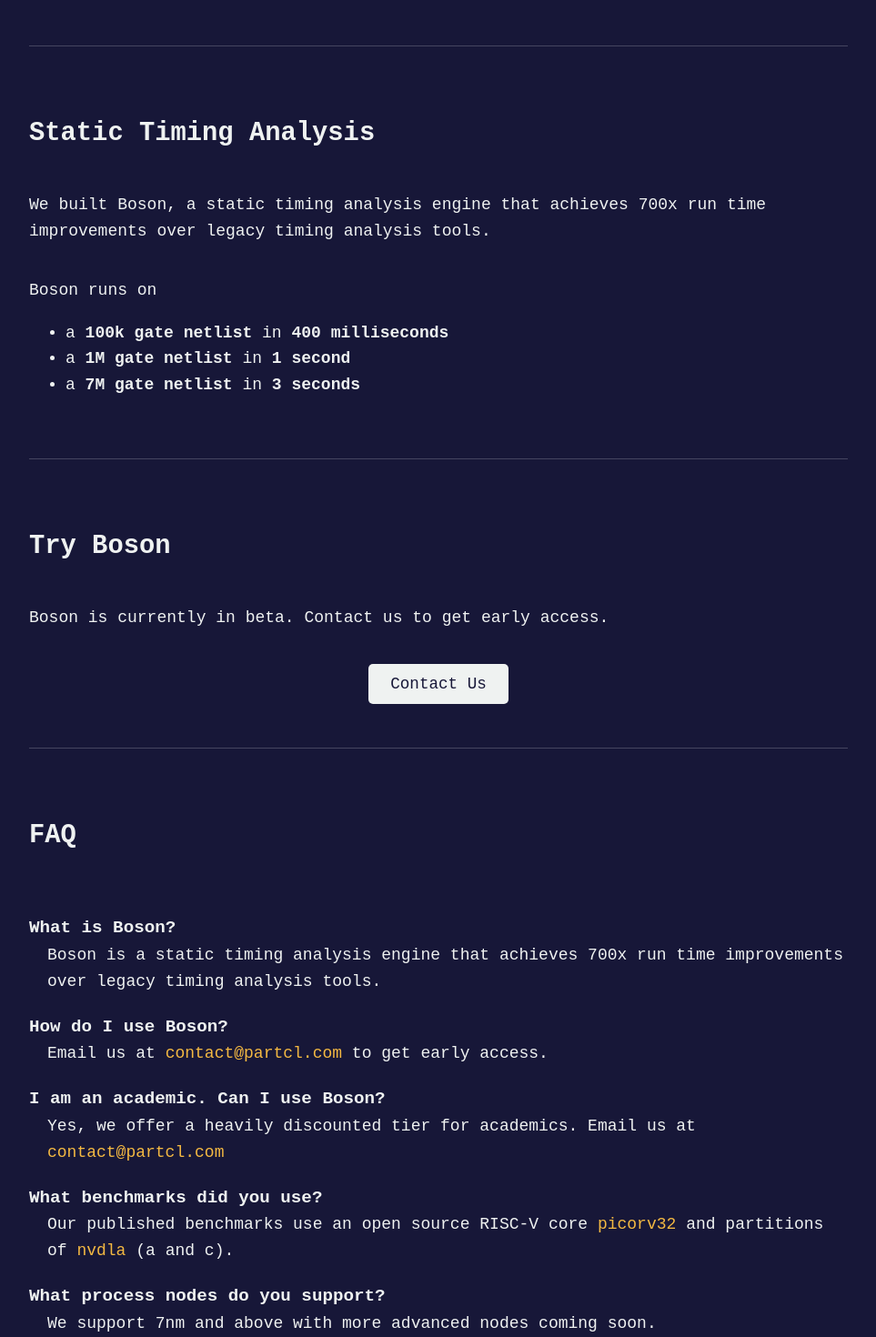
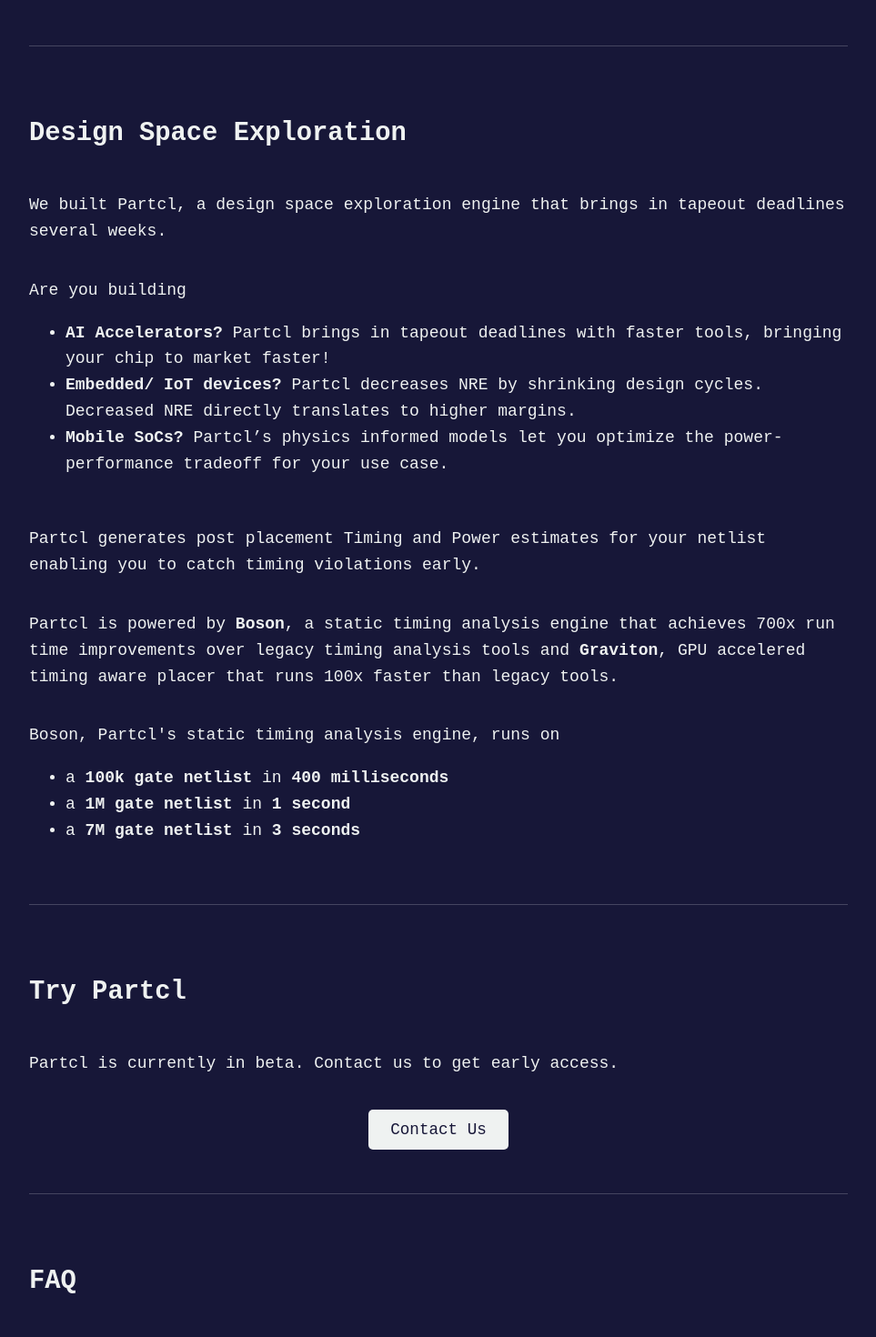
Before and after one commit to partcleda/partcleda.github.io, a React (Create React App) app: page / in a window 1280 px wide. Shown: the part 800-2270 px from the top of the page at 91% size, without its empty margins (158-1121 px from the left). Built offline with nearby package versions, Linux system fonts and the light colour scheme.

Commit message:
update in advance of YC launch

```diff
--- a/src/App.js
+++ b/src/App.js
@@ -20,7 +20,7 @@
           </p>
         </header>
         <div className="links-container">
-          <a href="#sta">STA</a><span className="separator">|</span>
+          <a href="#dse">DSE</a><span className="separator">|</span>
           <a href="#demo">Demo</a><span className="separator">|</span>
           <a href="#faq">FAQ</a><span className="separator">|</span>
           <a href="#about">About</a>
@@ -29,10 +29,27 @@
 
       <div className="content-section">
         <hr />
-        <h2 id="sta">Static Timing Analysis</h2>
-        <p>We built Boson, a static timing analysis engine that achieves 700x run time improvements over legacy timing analysis tools.</p>
+        <h2 id="dse">Design Space Exploration</h2>
+        <p>We built Partcl, a design space exploration engine that brings in tapeout deadlines several weeks.</p>
 
-        <p>Boson runs on
+        <p>
+          Are you building
+          <ul>
+            <li><strong>AI Accelerators?</strong> Partcl brings in tapeout deadlines with faster tools, bringing your chip to market faster!</li>
+            <li><strong>Embedded/ IoT devices?</strong> Partcl decreases NRE by shrinking design cycles. Decreased NRE directly translates to higher margins.</li>
+            <li><strong>Mobile SoCs?</strong> Partcl’s physics informed models let you optimize the power-performance tradeoff for your use case.</li>
+          </ul>
+        </p>
+        <p>
+          Partcl generates post placement Timing and Power estimates for your netlist enabling you to catch timing violations early.
+        </p>
+
+        <p>
+          Partcl is powered by <strong>Boson</strong>, a static timing analysis engine that achieves 700x run time improvements over legacy timing analysis tools and <strong>Graviton</strong>, GPU accelered timing aware placer that runs 100x faster than legacy tools.
+        </p>
+
+        <p>
+          Boson, Partcl's static timing analysis engine, runs on
           <ul>
             <li>a <strong>100k gate netlist</strong> in <strong>400 milliseconds</strong></li>
             <li>a <strong>1M gate netlist</strong> in <strong>1 second</strong></li>
@@ -40,12 +57,12 @@
           </ul>
         </p>
 
+        <hr />
+        <h2 id="demo">Try Partcl</h2>
+        <p>
+          Partcl is currently in beta. Contact us to get early access.
+        </p>
 
-        <hr />
-        <h2 id="demo">Try Boson</h2>
-        <p>
-          Boson is currently in beta. Contact us to get early access.
-        </p>
         <p>
           <button className="mailto-button" onClick={handleMailTo} style={{ display: 'block', margin: '0 auto' }}>
             Contact Us
@@ -58,11 +75,8 @@
           <dt>What is Boson?</dt>
           <dd>Boson is a static timing analysis engine that achieves 700x run time improvements over legacy timing analysis tools.</dd>
 
-          <dt>How do I use Boson?</dt>
-          <dd>Email us at <a href="mailto:contact@partcl.com">contact@partcl.com</a> to get early access.</dd>
-
-          <dt>I am an academic. Can I use Boson?</dt>
-          <dd>Yes, we offer a heavily discounted tier for academics. Email us at <a href="mailto:contact@partcl.com">contact@partcl.com</a></dd>
+          <dt>Is Boson Signoff Ready?</dt>
+          <dd>Yes, Boson is signoff ready at mature nodes (28nm and above). Boson continues to correlate highly with commercial tools at advanced and bleeding edge nodes, but is not yet ready for signoff at these nodes.</dd>
 
           <dt>What benchmarks did you use?</dt>
           <dd>Our published benchmarks use an open source RISC-V core <a href="https://github.com/YosysHQ/picorv32">picorv32</a> and partitions of <a href="https://github.com/nvdla/hw">nvdla</a> (a and c). </dd>
@@ -71,12 +85,18 @@
           <dd>We support 7nm and above with more advanced nodes coming soon.</dd>
 
           <dt>What's next?</dt>
-          <dd>We are currently working on an integrated placement and resizing tool for rapid optimization.</dd>
+          <dd>To build a full RTL-GDSII flow running on GPUs. To give designers feedback in seconds.</dd>
 
           <dt>What's the goal of Partcl?</dt>
           <dd>We want chip designers to benefit from the AI revolution. We enable this
             with fast, GPU accelerated EDA tools and models trained to efficiently sample the design space. </dd>
+
+          <dt>I am an academic. Can I use Boson?</dt>
+          <dd>Yes, we offer a heavily discounted tier for academics. Email us at <a href="mailto:contact@partcl.com">contact@partcl.com</a></dd>
+
         </dl>
+
+
 
         <hr />
         <h2 id="about">About</h2>
```
